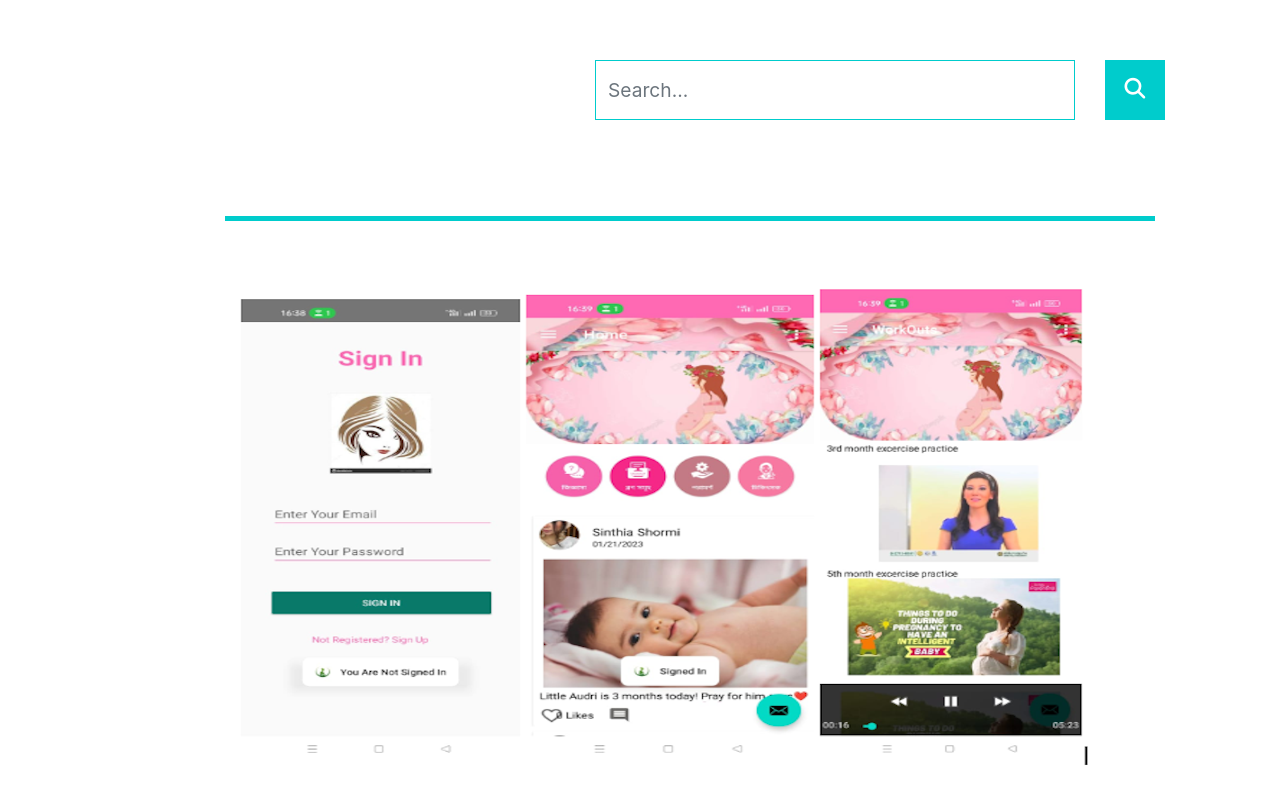
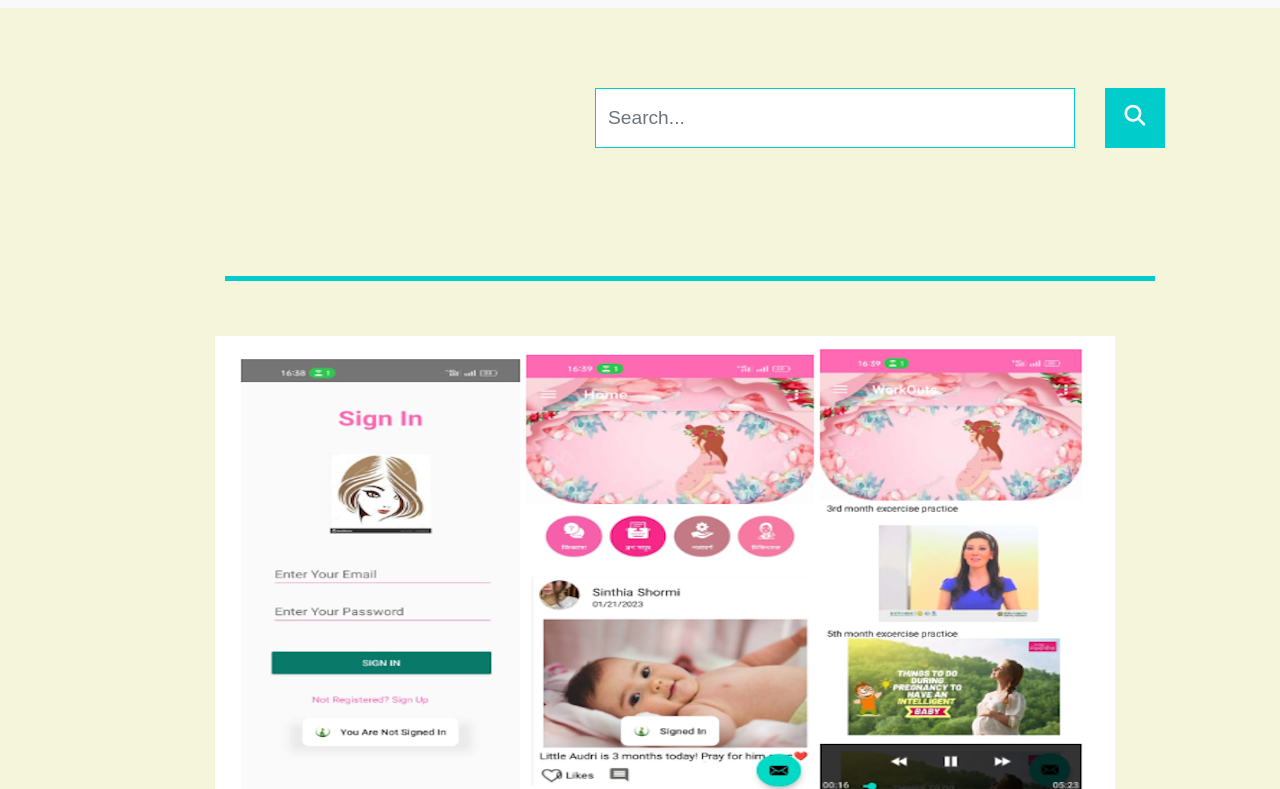
Before and after one commit to empresst/empresst.github.io, a plain HTML site: page posts/post1.html in a window 1280 px wide. Shown: the part 76-865 px from the top of the page. Drawn offline with nearby package versions, Linux system fonts and the light colour scheme; a script that the page names is missing.

Commit message:
Update post1.html

```diff
--- a/posts/post1.html
+++ b/posts/post1.html
@@ -21,7 +21,7 @@ https://templatemo.com/tm-553-xtra-blog
 
     <!-- Bootstrap CSS -->
     <link rel="stylesheet" href="https://stackpath.bootstrapcdn.com/bootstrap/4.3.1/css/bootstrap.min.css" integrity="sha384-ggOyR0iXCbMQv3Xipma34MD+dH/1fQ784/j6cY/iJTQUOhcWr7x9JvoRxT2MZw1T" crossorigin="anonymous">
-    <link rel="stylesheet" href="../style.css">
+    <link rel="stylesheet" href="../css/master.css">
     <link rel="stylesheet" href="https://cdnjs.cloudflare.com/ajax/libs/font-awesome/4.7.0/css/font-awesome.min.css">
     <title>Fatema Ferdous Tamanna</title>
 
```
